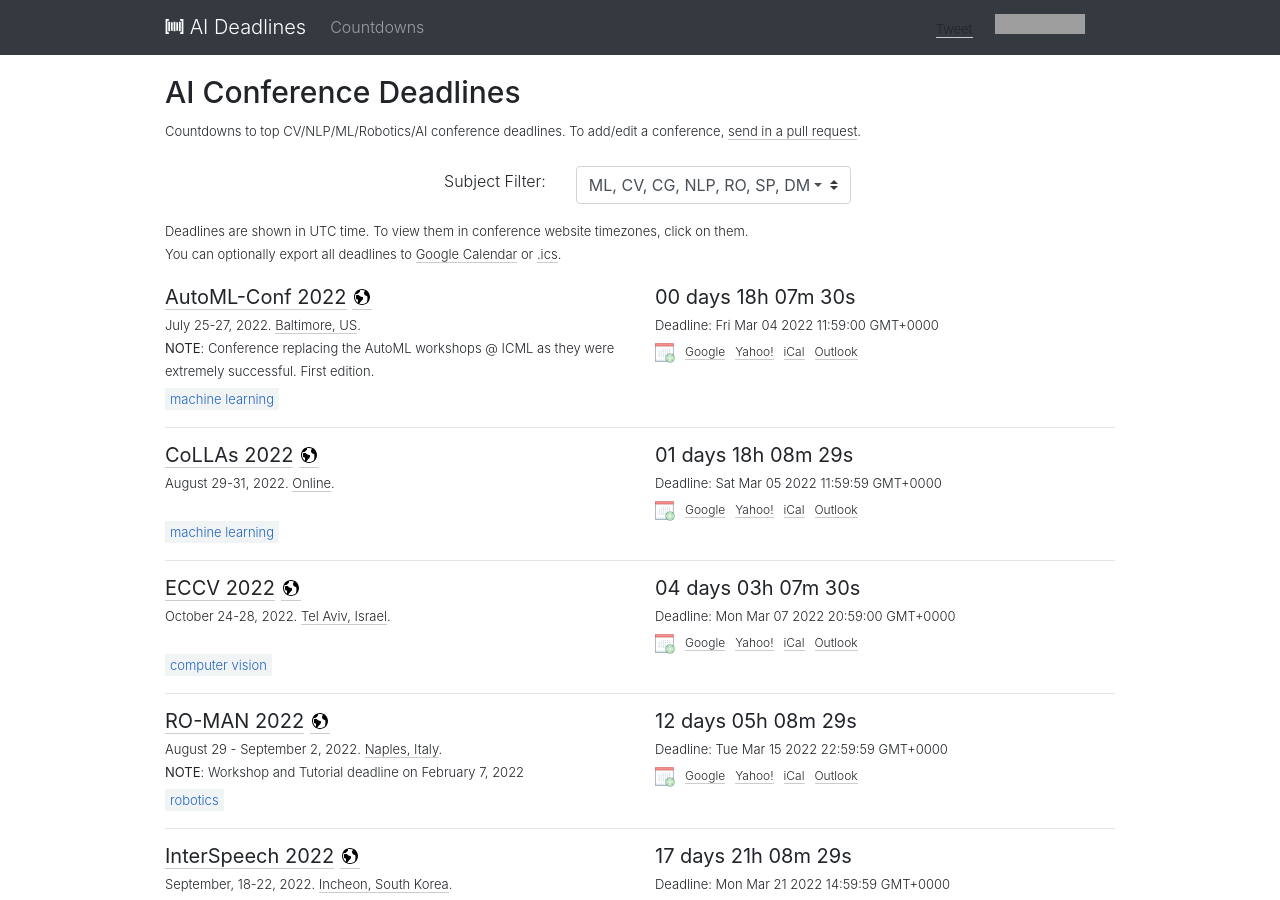
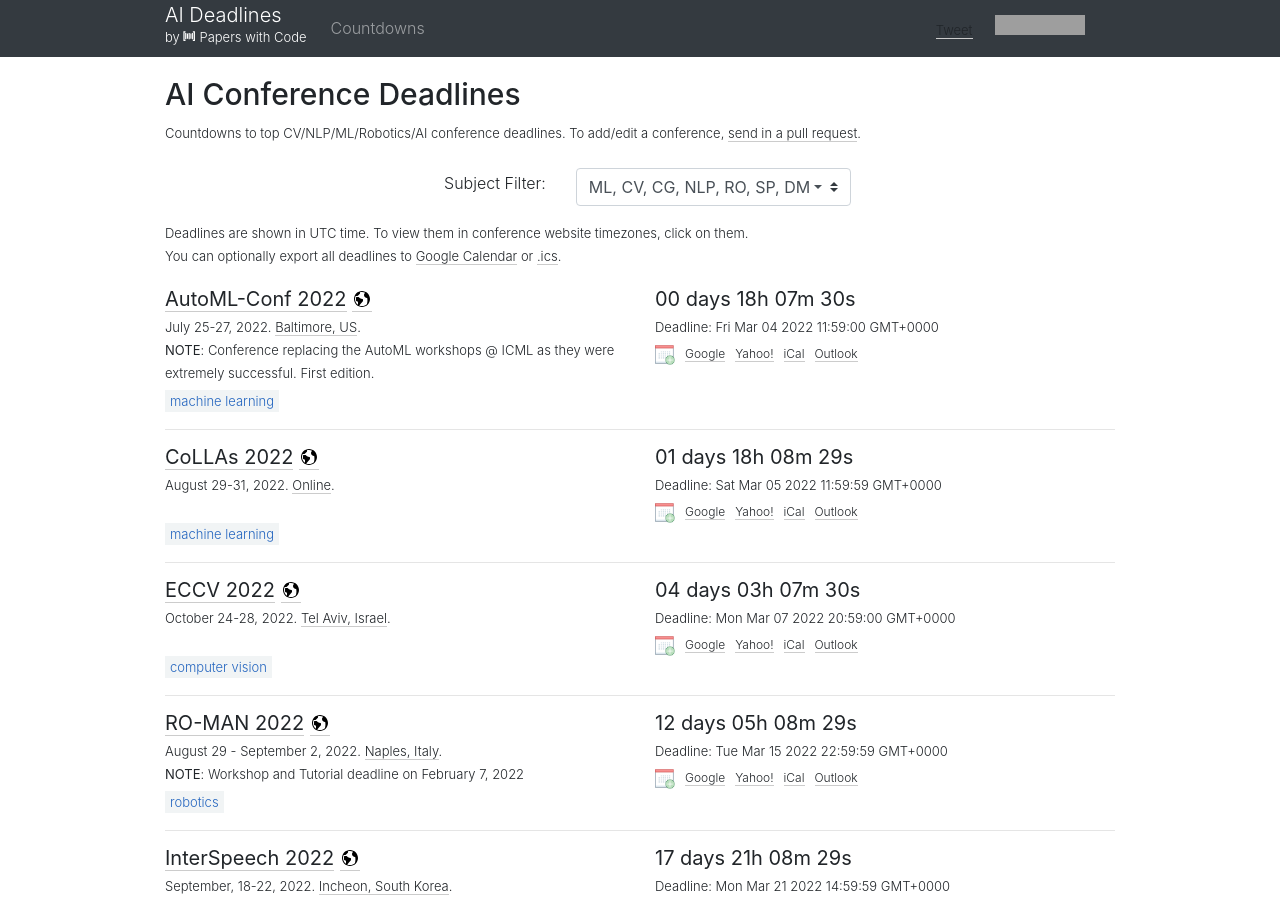
Before and after one commit to paperswithcode/ai-deadlines, a Jekyll site: the page built from index.html, in a window 1280 px wide and 900 px high. Built offline with Jekyll 4.4.1, drawn with Linux system fonts in a browser that asks for light colours; comment, search, counter and statistics services are not loaded; grey boxes are pictures that could not be loaded.

Commit message:
refactor: update design

```diff
--- a/_includes/header.html
+++ b/_includes/header.html
@@ -1,6 +1,14 @@
 <nav class="navbar navbar-expand-lg navbar-dark bg-dark">
   <div class="container">
-    <a class="navbar-brand" href="{{site.baseurl}}/" style="border-bottom: none">
+      <div style="margin-right: 1em;">
+        <div>
+          <a class="navbar-brand" href="{{site.baseurl}}/" style="border-bottom: none; line-height: 0.2em;">
+          AI Deadlines<br><br>
+          </a>
+        </div>
+        <div style="font-size: small;">
+          <a style="border-bottom: none; color: white;" href="https://paperswithcode.com">
+            by
             <div class="icon-inner pwc-icon">
               <svg xmlns="http://www.w3.org/2000/svg" viewBox="0 0 512 512" class="s-ion-icon">
                 <path d="M88 128h48v256H88zM232 128h48v256h-48zM160 144h48v224h-48zM304 144h48v224h-48zM376 128h48v256h-48z">
@@ -8,8 +16,10 @@
                 <path d="M104 104V56H16v400h88v-48H64V104zM408 56v48h40v304h-40v48h88V56z"></path>
               </svg>
             </div>
-      AI Deadlines
+            Papers with Code
           </a>
+        </div>
+      </div>
 
     <button class="navbar-toggler" type="button" data-toggle="collapse" data-target="#navbar-toggler"
       aria-controls="navbars-toggler" aria-expanded="false" aria-label="Toggle navigation">
```
Lines whose indentation alone changed are shown as unchanged.
